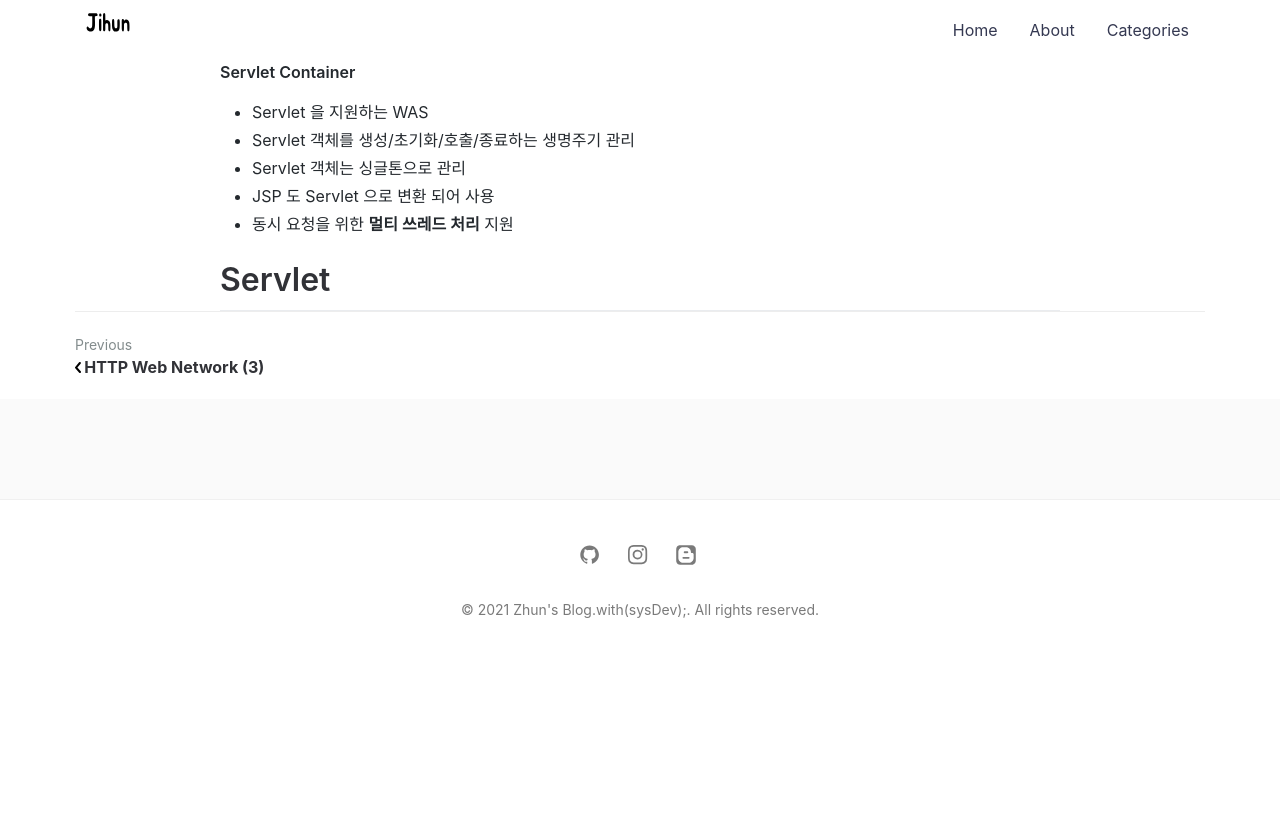
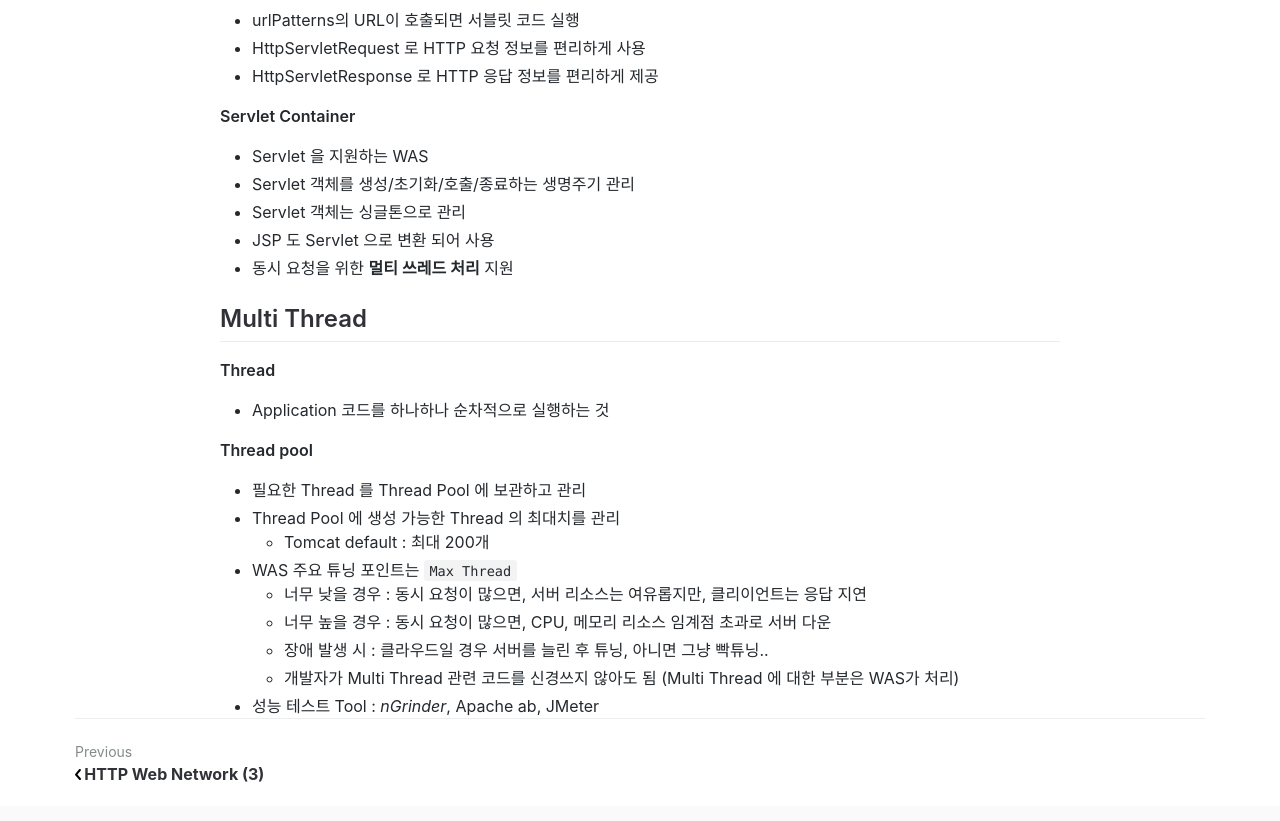
Before and after one commit to jihunparkme/jihunparkme.github.io, a Jekyll site: the page built from _posts/2021-07-26-Spring-MVC-Part1.md, in a window 1280 px wide and 900 px high, scrolled down 1873 px. Shown: the top 821 px of the window. Built offline with Jekyll 4.4.1, drawn with Linux system fonts in a browser that asks for light colours; comment, search, counter and statistics services are not loaded; before the commit the page ends 2538 px from its top, so only the background shows below that.

Commit message:
[웹 애플리케이션 이해] Multi Thread

```diff
--- a/_posts/2021-07-26-Spring-MVC-Part1.md
+++ b/_posts/2021-07-26-Spring-MVC-Part1.md
@@ -15,6 +15,8 @@
 
 - Web Application
   - Web Server / Web Application Server
+  - Servlet
+  - Multi Thread
 - Servlet
 - Servlet, JSP, MVC pattern
 - MVC 프레임워크 만들기
@@ -46,7 +48,7 @@
   - WAS 에서는 Application Logic 동적 처리
   - 효율적인 리소스 관리 (필요에 따라 서버 증설)
 
-# Servlet
+## Servlet
 
 **Servlet**
 
@@ -62,4 +64,20 @@
 - JSP 도 Servlet 으로 변환 되어 사용
 - 동시 요청을 위한 **멀티 쓰레드 처리** 지원
 
-# Servlet
+## Multi Thread
+
+**Thread**
+
+- Application 코드를 하나하나 순차적으로 실행하는 것
+
+**Thread pool**
+
+- 필요한 Thread 를 Thread Pool 에 보관하고 관리
+- Thread Pool 에 생성 가능한 Thread 의 최대치를 관리
+  - Tomcat default : 최대 200개
+- WAS 주요 튜닝 포인트는 `Max Thread`
+  - 너무 낮을 경우 : 동시 요청이 많으면, 서버 리소스는 여유롭지만, 클리이언트는 응답 지연
+  - 너무 높을 경우 : 동시 요청이 많으면, CPU, 메모리 리소스 임계점 초과로 서버 다운
+  - 장애 발생 시 : 클라우드일 경우 서버를 늘린 후 튜닝, 아니면 그냥 빡튜닝..
+  - 개발자가 Multi Thread 관련 코드를 신경쓰지 않아도 됨 (Multi Thread 에 대한 부분은 WAS가 처리)
+- 성능 테스트 Tool : <i>nGrinder</i>, Apache ab, JMeter
```
